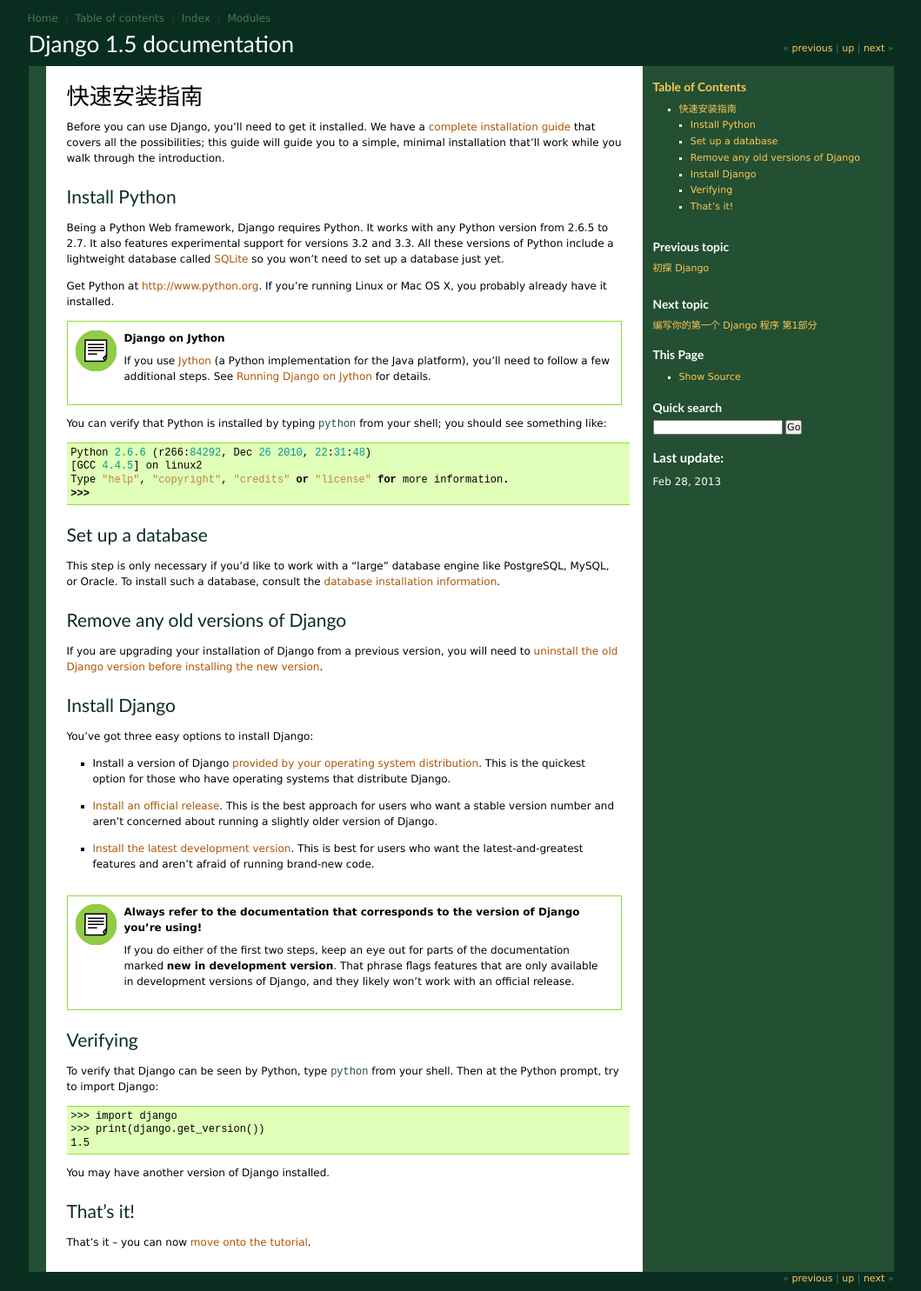
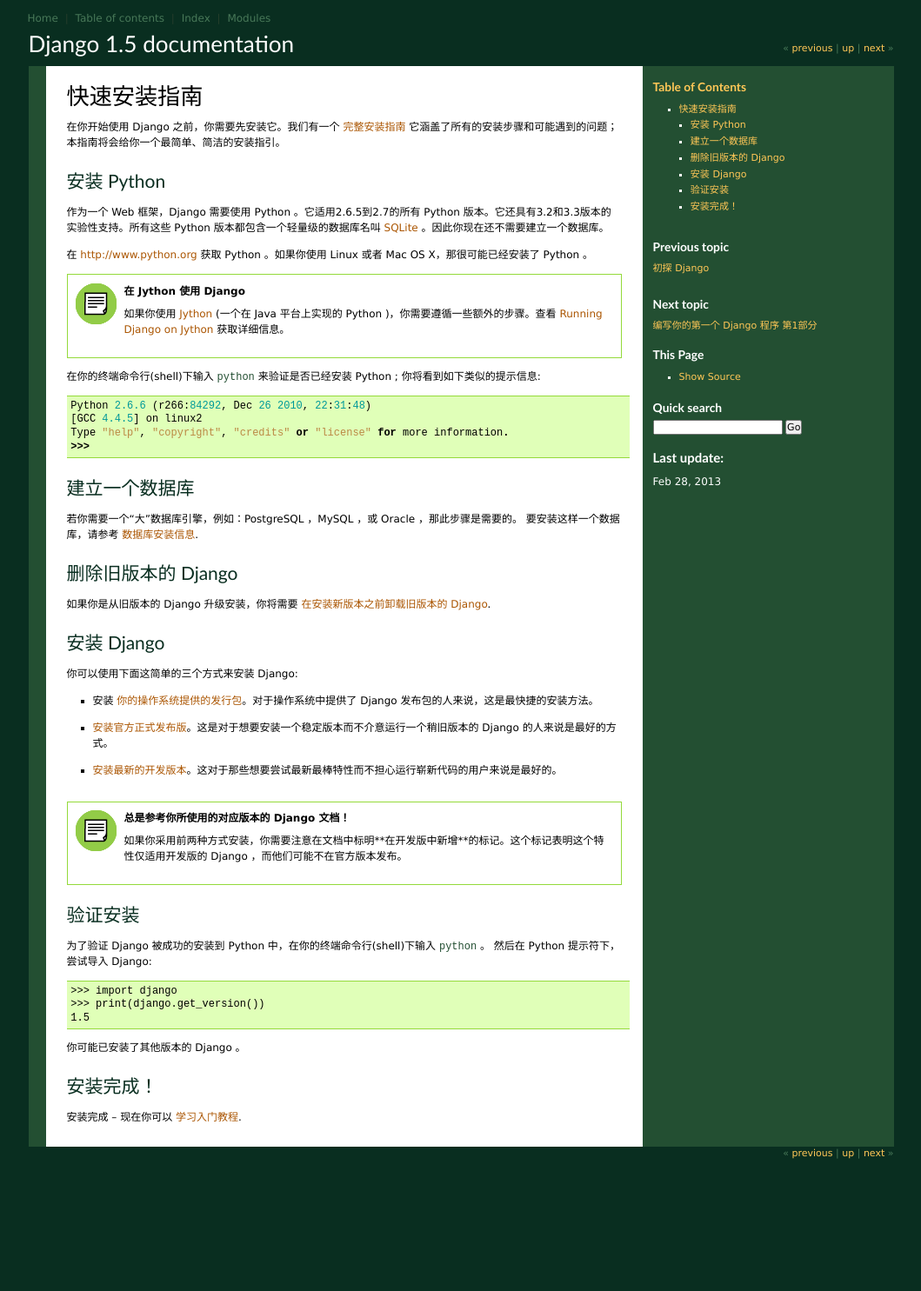
Before and after one commit to yourtion/Django-Chinese-Docs, a Sphinx documentation site: the page built from docs/intro/install.txt, in a window 1280 px wide. Shown: the whole page at 87% size, without its empty margins (110-1169 px from the left). Built offline with Sphinx 7.4.7, drawn with Linux system fonts in a browser that asks for light colours; after the commit the page ends 1341 px from its top, so only the background shows below that.

Commit message:
翻译完成

```diff
--- a/docs/intro/install.txt
+++ b/docs/intro/install.txt
@@ -1,84 +1,65 @@
 快速安装指南
 ===================
 
-Before you can use Django, you'll need to get it installed. We have a
-:doc:`complete installation guide </topics/install>` that covers all the
-possibilities; this guide will guide you to a simple, minimal installation
-that'll work while you walk through the introduction.
+在你开始使用 Django 之前，你需要先安装它。我们有一个 :doc:`完整安装指南 </topics/install>` 它涵盖了所有的安装步骤和可能遇到的问题；本指南将会给你一个最简单、简洁的安装指引。
 
-Install Python
+安装 Python
 --------------
 
-Being a Python Web framework, Django requires Python. It works with any Python
-version from 2.6.5 to 2.7. It also features experimental support for versions
-3.2 and 3.3. All these versions of Python include a lightweight database
-called SQLite_ so you won't need to set up a database just yet.
+作为一个 Web 框架，Django 需要使用 Python 。它适用2.6.5到2.7的所有 Python
+版本。它还具有3.2和3.3版本的实验性支持。所有这些 Python
+版本都包含一个轻量级的数据库名叫 SQLite_ 。因此你现在还不需要建立一个数据库。
 
 .. _sqlite: http://sqlite.org/
 
-Get Python at http://www.python.org. If you're running Linux or Mac OS X, you
-probably already have it installed.
+在 http://www.python.org 获取 Python 。如果你使用 Linux 或者 Mac OS X，那很可能已经安装了 Python 。
 
-.. admonition:: Django on Jython
+.. admonition:: 在 Jython 使用 Django
 
-    If you use Jython_ (a Python implementation for the Java platform), you'll
-    need to follow a few additional steps. See :doc:`/howto/jython` for details.
+    如果你使用 Jython_ (一个在 Java 平台上实现的 Python )，你需要遵循一些额外的步骤。查看 :doc:`/howto/jython` 获取详细信息。
 
 .. _jython: http://www.jython.org/
 
-You can verify that Python is installed by typing ``python`` from your shell;
-you should see something like::
+在你的终端命令行(shell)下输入 ``python`` 来验证是否已经安装 Python ; 你将看到如下类似的提示信息::
 
     Python 2.6.6 (r266:84292, Dec 26 2010, 22:31:48)
     [GCC 4.4.5] on linux2
     Type "help", "copyright", "credits" or "license" for more information.
     >>>
 
-Set up a database
+建立一个数据库
 -----------------
 
-This step is only necessary if you'd like to work with a "large" database engine
-like PostgreSQL, MySQL, or Oracle. To install such a database, consult the
-:ref:`database installation information <database-installation>`.
+若你需要一个“大”数据库引擎，例如：PostgreSQL ，MySQL ，或 Oracle ，那此步骤是需要的。
+要安装这样一个数据库，请参考 :ref:`数据库安装信息 <database-installation>`.
 
-Remove any old versions of Django
----------------------------------
+删除旧版本的 Django
+----------------------
 
-If you are upgrading your installation of Django from a previous version, you
-will need to :ref:`uninstall the old Django version before installing the new
-version <removing-old-versions-of-django>`.
+如果你是从旧版本的 Django 升级安装，你将需要 :ref:`在安装新版本之前卸载旧版本的 Django <removing-old-versions-of-django>`.
 
-Install Django
+安装 Django
 --------------
 
-You've got three easy options to install Django:
+你可以使用下面这简单的三个方式来安装 Django:
 
-* Install a version of Django :doc:`provided by your operating system
-  distribution </misc/distributions>`. This is the quickest option for those
-  who have operating systems that distribute Django.
+* 安装 :doc:`你的操作系统提供的发行包 </misc/distributions>`。对于操作系统中提供了 Django 发布包的人来说，这是最快捷的安装方法。
 
-* :ref:`Install an official release <installing-official-release>`. This
-  is the best approach for users who want a stable version number and aren't
-  concerned about running a slightly older version of Django.
+* :ref:`安装官方正式发布版 <installing-official-release>`。这是对于想要安装一个稳定版本而不介意运行一个稍旧版本的 Django 的人来说是最好的方式。
 
-* :ref:`Install the latest development version
-  <installing-development-version>`. This is best for users who want the
-  latest-and-greatest features and aren't afraid of running brand-new code.
+* :ref:`安装最新的开发版本
+  <installing-development-version>`。这对于那些想要尝试最新最棒特性而不担心运行崭新代码的用户来说是最好的。
 
-.. admonition:: Always refer to the documentation that corresponds to the
-    version of Django you're using!
+.. admonition:: 总是参考你所使用的对应版本的 Django 文档！
 
-    If you do either of the first two steps, keep an eye out for parts of the
-    documentation marked **new in development version**. That phrase flags
-    features that are only available in development versions of Django, and
-    they likely won't work with an official release.
+    如果你采用前两种方式安装，你需要注意在文档中标明**在开发版中新增**的标记。这个标记表明这个特性仅适用开发版的 Django ，而他们可能不在官方版本发布。
 
 
-Verifying
+验证安装
 ---------
 
-To verify that Django can be seen by Python, type ``python`` from your shell.
-Then at the Python prompt, try to import Django:
+为了验证 Django 被成功的安装到 Python 中，在你的终端命令行(shell)下输入 ``python`` 。
+然后在 Python 提示符下，尝试导入 Django:
 
 .. parsed-literal::
 
@@ -86,9 +67,9 @@ Then at the Python prompt, try to import Django:
     >>> print(django.get_version())
     |version|
 
-You may have another version of Django installed.
+你可能已安装了其他版本的 Django 。
 
-That's it!
+安装完成！
 ----------
 
-That's it -- you can now :doc:`move onto the tutorial </intro/tutorial01>`.
+安装完成 -- 现在你可以 :doc:`学习入门教程 </intro/tutorial01>`.
```
